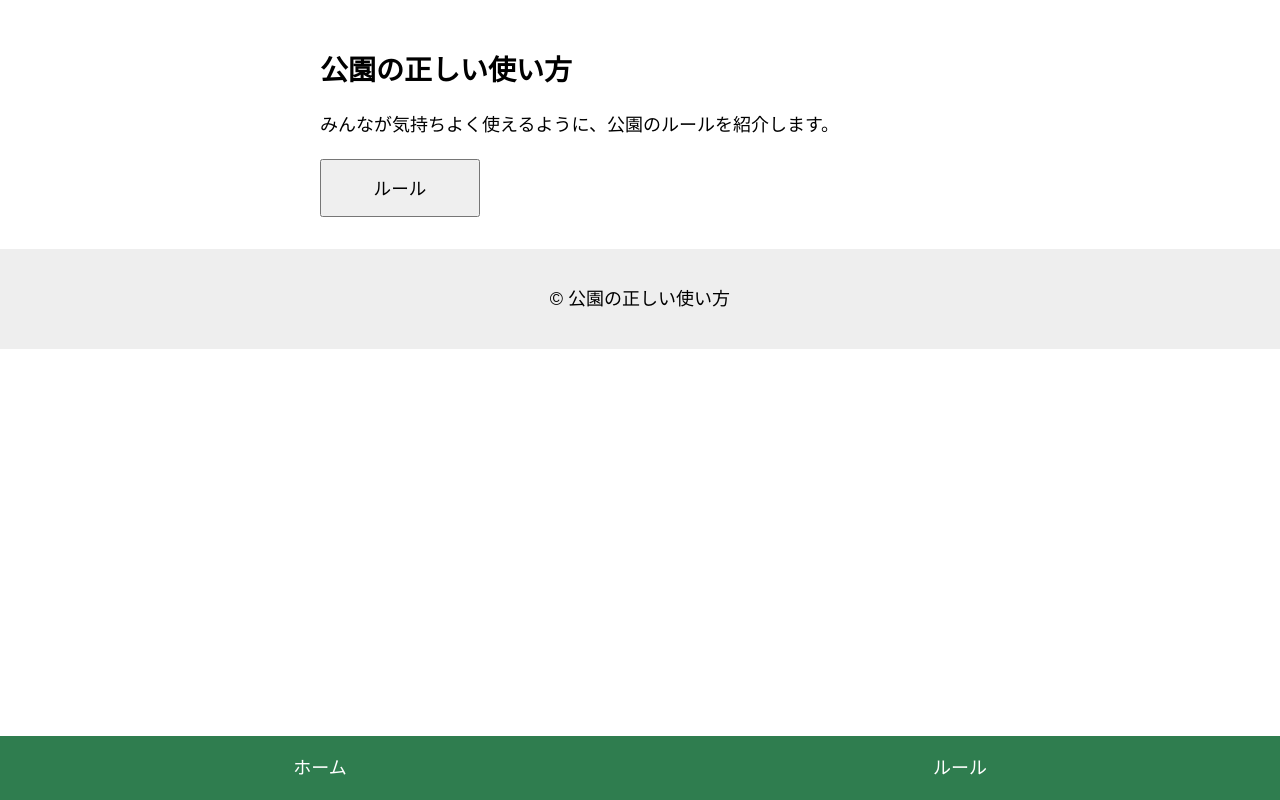
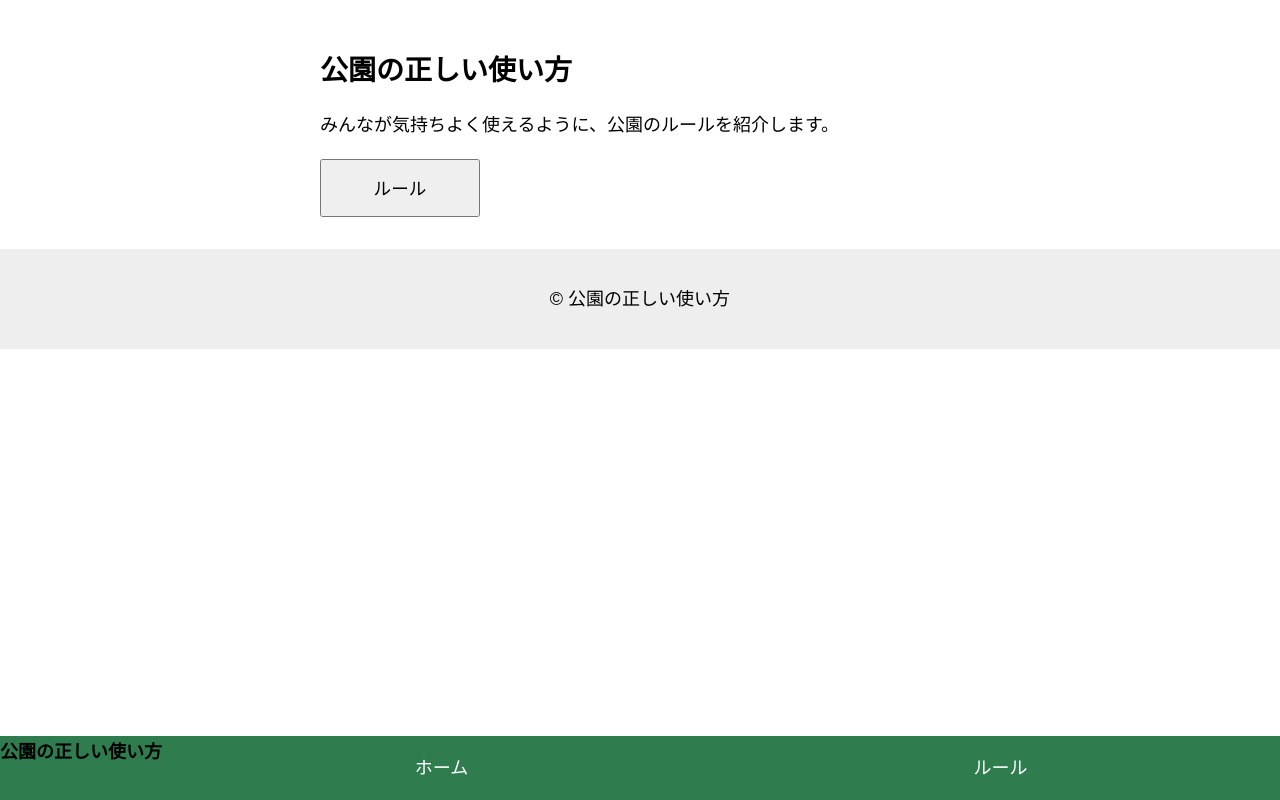
Before and after one commit to tankyu-mkt/park-guide, a plain HTML site: page index.html in a window 1280 px wide. Drawn offline with Linux system fonts and the light colour scheme; a web font is replaced by a local one.

Commit message:
Update index.html

```diff
--- a/index.html
+++ b/index.html
@@ -11,6 +11,7 @@
 </head>
 <body>
   <header>
+    <strong>公園の正しい使い方</strong><br>
     <a href="index.html">ホーム</a>
     <a href="rules.html">ルール</a>
   </header>
```
